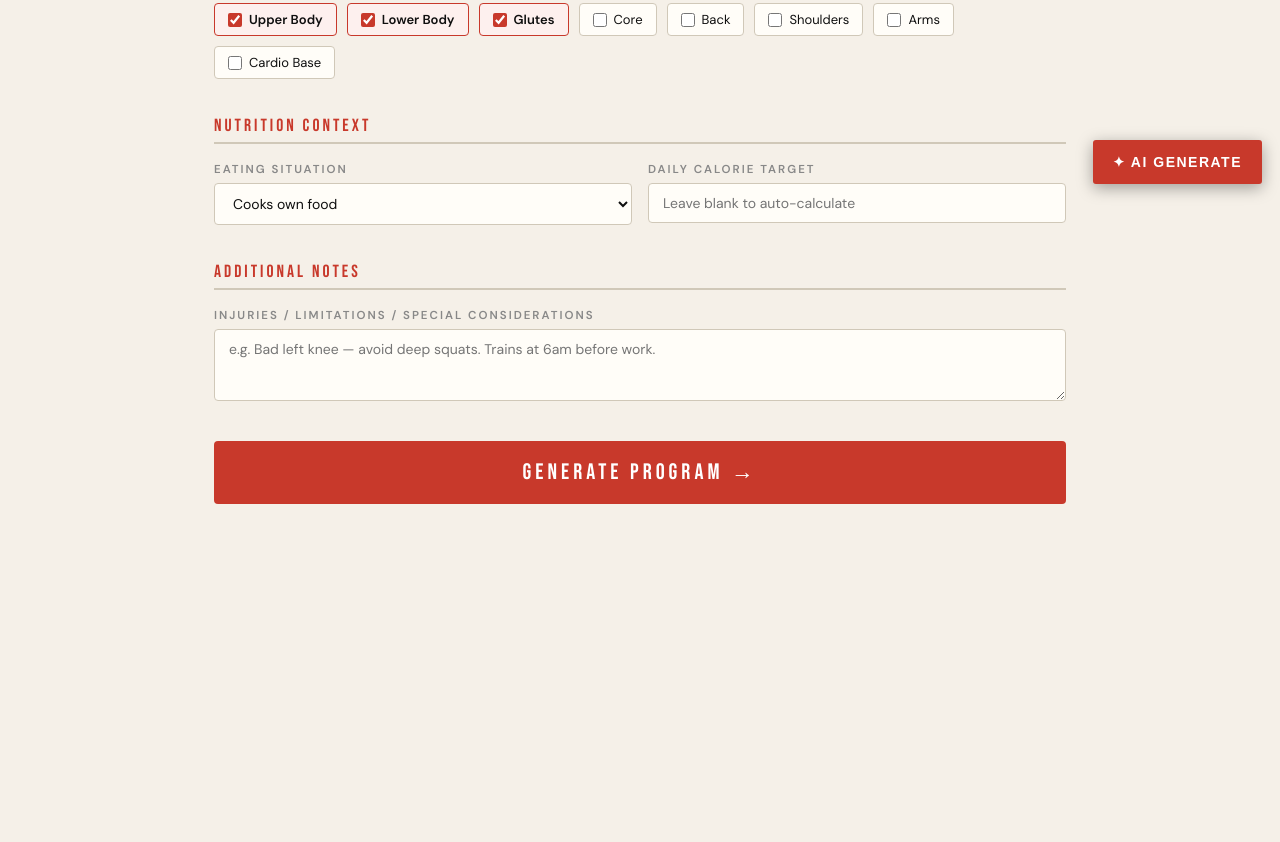
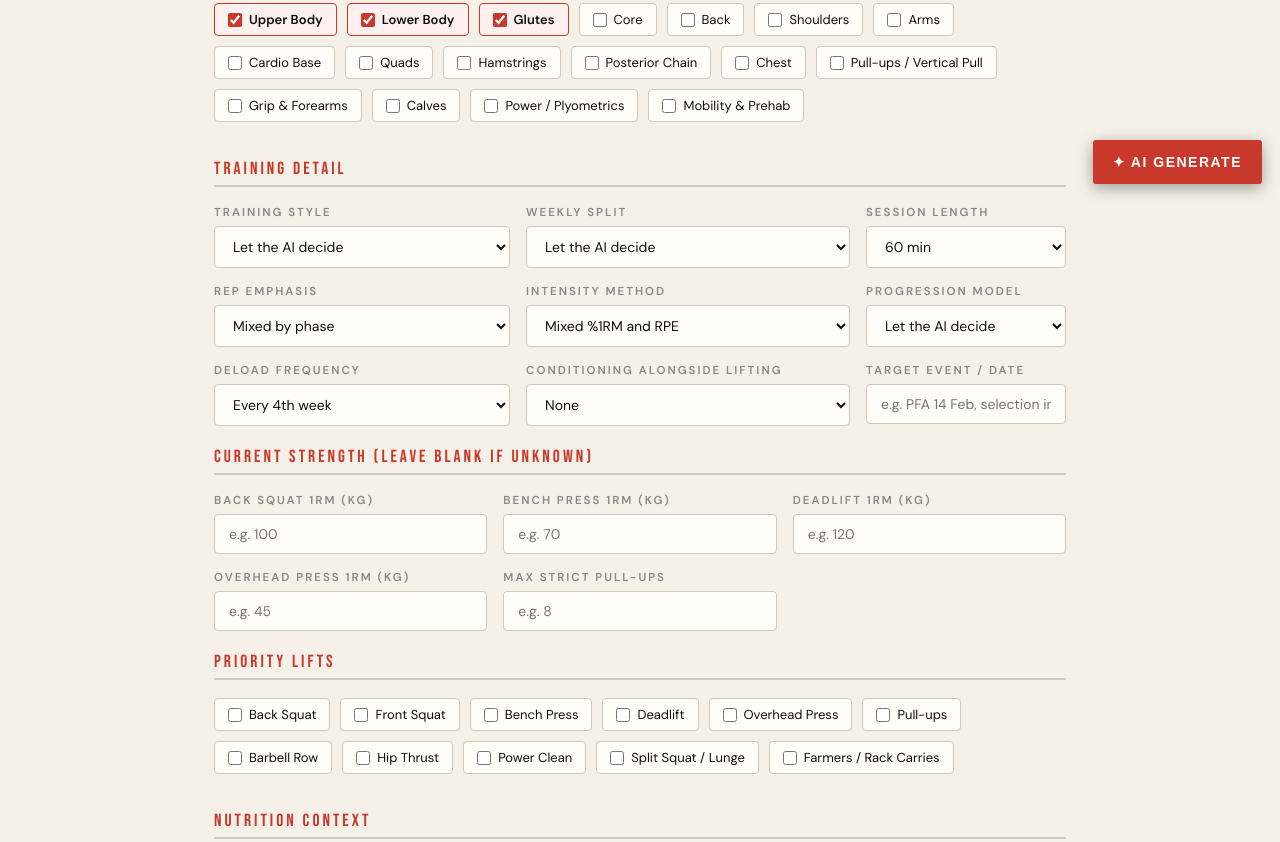
Before and after one commit to ADF-PTI/adf-pti.github.io, a plain HTML site: page strength.html in a window 1280 px wide. Shown: the part 598-1440 px from the top of the page. Before the commit the page ends 1182 px from the top, so only its background shows below. Drawn offline with nearby package versions, Linux system fonts and the light colour scheme.

Commit message:
Update strength.html

```diff
--- a/strength.html
+++ b/strength.html
@@ -363,9 +363,14 @@
       <div class="field">
         <label>Program Duration</label>
         <select id="duration">
+          <option value="4">4 Weeks</option>
+          <option value="6">6 Weeks</option>
           <option value="8">8 Weeks</option>
+          <option value="10">10 Weeks</option>
           <option value="12" selected>12 Weeks</option>
           <option value="16">16 Weeks</option>
+          <option value="20">20 Weeks</option>
+          <option value="24">24 Weeks</option>
         </select>
       </div>
     </div>
@@ -380,6 +385,50 @@
       <label><input type="checkbox" value="shoulders"> Shoulders</label>
       <label><input type="checkbox" value="arms"> Arms</label>
       <label><input type="checkbox" value="cardio"> Cardio Base</label>
+      <label><input type="checkbox" value="quads"> Quads</label>
+      <label><input type="checkbox" value="hamstrings"> Hamstrings</label>
+      <label><input type="checkbox" value="posterior_chain"> Posterior Chain</label>
+      <label><input type="checkbox" value="chest"> Chest</label>
+      <label><input type="checkbox" value="pullups"> Pull-ups / Vertical Pull</label>
+      <label><input type="checkbox" value="grip"> Grip &amp; Forearms</label>
+      <label><input type="checkbox" value="calves"> Calves</label>
+      <label><input type="checkbox" value="power"> Power / Plyometrics</label>
+      <label><input type="checkbox" value="prehab"> Mobility &amp; Prehab</label>
+    </div>
+
+    <div class="section-label">Training Detail</div>
+    <div class="grid-3">
+      <div class="field"><label>Training Style</label><select id="tStyle"><option>Let the AI decide</option><option>Powerlifting (squat / bench / deadlift)</option><option>Bodybuilding / hypertrophy</option><option>Military strength-endurance</option><option>Athletic / power (Olympic derivatives)</option><option>Hybrid strength + running</option><option>Calisthenics / bodyweight</option></select></div>
+      <div class="field"><label>Weekly Split</label><select id="tSplit"><option>Let the AI decide</option><option>Full body</option><option>Upper / Lower</option><option>Push / Pull / Legs</option><option>Body-part split</option><option>Strength A / B alternating</option><option>Heavy / Light days</option></select></div>
+      <div class="field"><label>Session Length</label><select id="tLen"><option>30 min</option><option>45 min</option><option selected>60 min</option><option>75 min</option><option>90 min</option><option>120 min</option></select></div>
+      <div class="field"><label>Rep Emphasis</label><select id="tRep"><option>Mixed by phase</option><option>Heavy (1-5 reps)</option><option>Moderate (6-10 reps)</option><option>Higher (10-15 reps)</option><option>Strength-endurance (15-30 reps)</option></select></div>
+      <div class="field"><label>Intensity Method</label><select id="tInt"><option>Mixed %1RM and RPE</option><option>%1RM based</option><option>RPE / RIR based</option><option>Close to failure</option></select></div>
+      <div class="field"><label>Progression Model</label><select id="tProg"><option>Let the AI decide</option><option>Linear progression</option><option>Double progression</option><option>Weekly undulating</option><option>Block periodisation</option><option>Wave loading</option></select></div>
+      <div class="field"><label>Deload Frequency</label><select id="tDeload"><option>Every 4th week</option><option>Every 3rd week</option><option>Every 5th-6th week</option><option>None</option></select></div>
+      <div class="field"><label>Conditioning Alongside Lifting</label><select id="tCond"><option>None</option><option>Light (1-2 easy sessions a week)</option><option>Moderate (3 sessions a week)</option><option>High volume running + ruck (e.g. SANCOM)</option><option>Sport training 5+ sessions a week</option></select></div>
+      <div class="field"><label>Target Event / Date</label><input type="text" id="tEvent" placeholder="e.g. PFA 14 Feb, selection in May"></div>
+    </div>
+    <div class="section-label" style="margin-top:20px">Current Strength (leave blank if unknown)</div>
+    <div class="grid-3">
+      <div class="field"><label>Back Squat 1RM (kg)</label><input type="number" id="t1rmSq" placeholder="e.g. 100"></div>
+      <div class="field"><label>Bench Press 1RM (kg)</label><input type="number" id="t1rmBp" placeholder="e.g. 70"></div>
+      <div class="field"><label>Deadlift 1RM (kg)</label><input type="number" id="t1rmDl" placeholder="e.g. 120"></div>
+      <div class="field"><label>Overhead Press 1RM (kg)</label><input type="number" id="t1rmOh" placeholder="e.g. 45"></div>
+      <div class="field"><label>Max Strict Pull-ups</label><input type="number" id="tPull" placeholder="e.g. 8"></div>
+    </div>
+    <div class="section-label" style="margin-top:20px">Priority Lifts</div>
+    <div class="check-group" id="liftPrio">
+      <label><input type="checkbox" value="back_squat"> Back Squat</label>
+      <label><input type="checkbox" value="front_squat"> Front Squat</label>
+      <label><input type="checkbox" value="bench_press"> Bench Press</label>
+      <label><input type="checkbox" value="deadlift"> Deadlift</label>
+      <label><input type="checkbox" value="overhead_press"> Overhead Press</label>
+      <label><input type="checkbox" value="pull-ups"> Pull-ups</label>
+      <label><input type="checkbox" value="barbell_row"> Barbell Row</label>
+      <label><input type="checkbox" value="hip_thrust"> Hip Thrust</label>
+      <label><input type="checkbox" value="power_clean"> Power Clean</label>
+      <label><input type="checkbox" value="split_squat_lunge"> Split Squat / Lunge</label>
+      <label><input type="checkbox" value="farmers_rack_carries"> Farmers / Rack Carries</label>
     </div>
 
     <div class="section-label">Nutrition Context</div>
@@ -761,6 +810,16 @@ function generateProgram() {
     ];
   }
 
+  if (!['8','12','16'].includes(duration)) {
+    const n = parseInt(duration), a = Math.max(1, Math.round(n / 3)), b = Math.max(a + 1, Math.round(2 * n / 3));
+    const lab = (x, y) => x === y ? String(x) : x + "\u2013" + y;
+    phases = [
+      { weeks: lab(1, a), name: phases[0].name, desc: phases[0].desc },
+      { weeks: lab(a + 1, b), name: phases[1].name, desc: phases[1].desc },
+      { weeks: lab(b + 1, n), name: phases[2].name, desc: phases[2].desc }
+    ];
+  }
+
   const nutrition = NUTRITION_TIPS[eatingSit];
 
   // Build output
```
